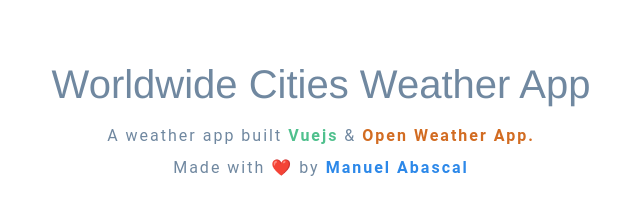
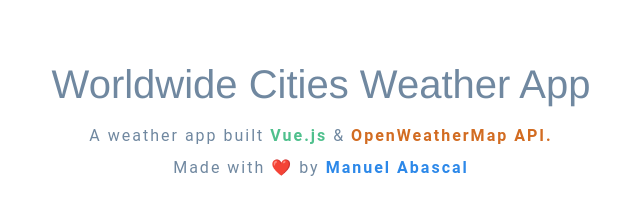
Before and after one commit to Manuel-Suarez-Abascal/weather-app-vuejs, a Vue app: page / in a window 1280 px wide. Shown: the top 202 px of the page, without its empty margins (319-959 px from the left). Built offline with nearby package versions, Linux system fonts and the light colour scheme; no server answers.

Commit message:
Fixed api title typo & vuejs name

```diff
--- a/src/components/Forecast.vue
+++ b/src/components/Forecast.vue
@@ -2,7 +2,7 @@
   <div class="forecast container animated fadeIn delay-4">
     <h1>{{ msg }}</h1>
     <div class="forecast app-title my-3">
-      <p class="m-2">A weather app built <a class="vuejs-link text-decoration-none" href="https://vuejs.org/" target="_blank" rel="noopener">Vuejs</a> & <a class="open-weather-api-link text-decoration-none" href="https://openweathermap.org/" target="_blank" rel="noopener">Open Weather App.</a></p>
+      <p class="m-2">A weather app built <a class="vuejs-link text-decoration-none" href="https://vuejs.org/" target="_blank" rel="noopener">Vue.js</a> & <a class="open-weather-api-link text-decoration-none" href="https://openweathermap.org/" target="_blank" rel="noopener">OpenWeatherMap API.</a></p>
 
       <p class="m-2">Made with &#10084;&#65039; by <a class="github-profile-link color-info text-decoration-none" href="https://github.com/Manuel-Suarez-Abascal" target="_blank" rel="noopener">Manuel Abascal</a></p>
 
```
